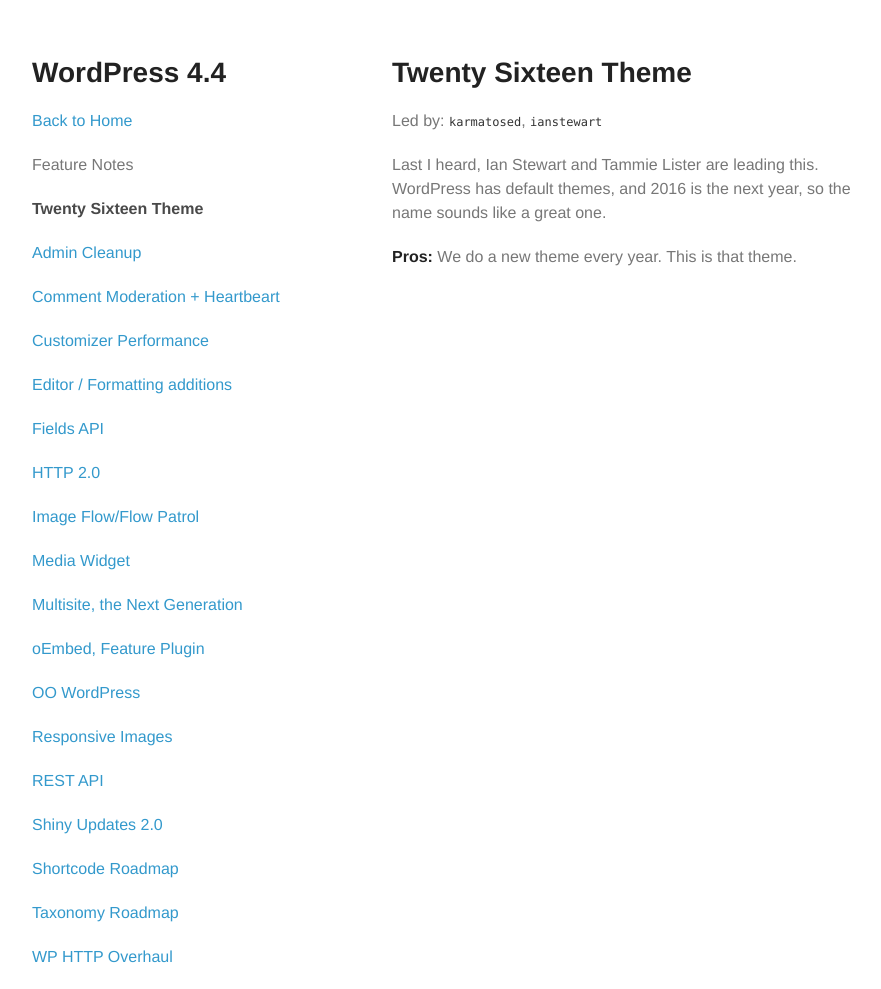
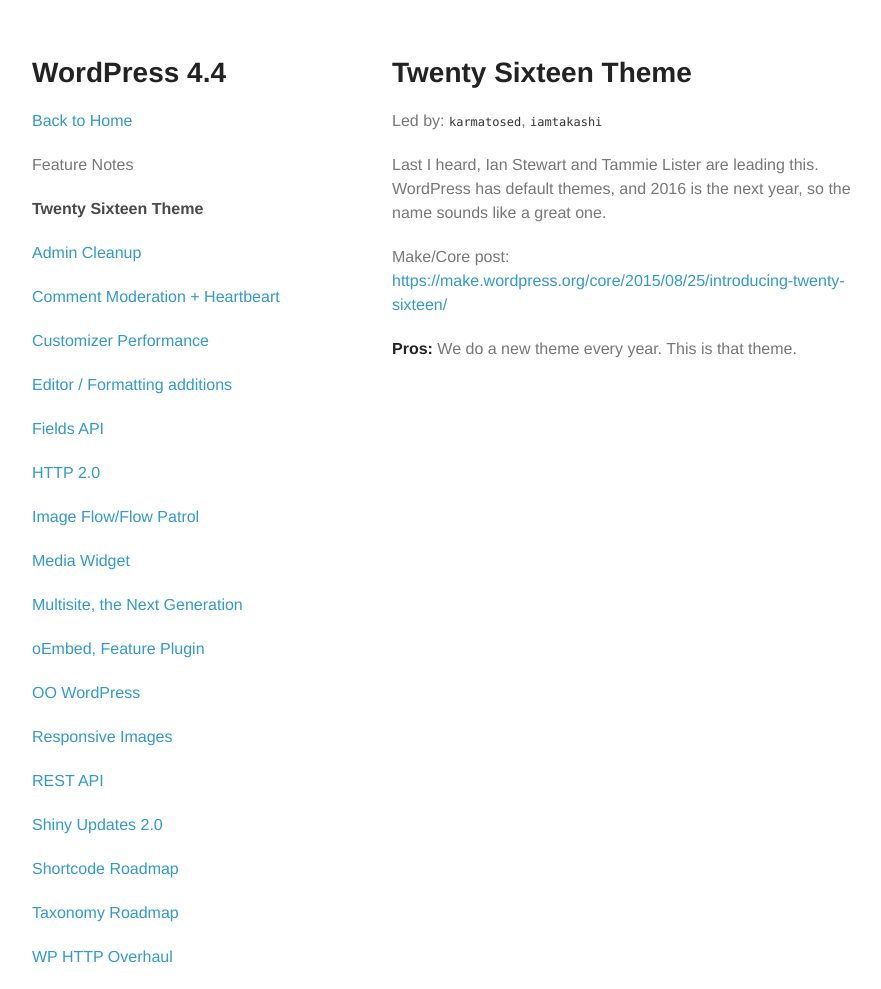
Before and after one commit to staylor/wordpress-4.4, a Jekyll site: the page built from _posts/2015-08-23-2016-theme.md, in a window 1280 px wide. Shown: the whole page, without its empty margins (178-1059 px from the left). Built offline with Jekyll 4.4.1, drawn with Linux system fonts in a browser that asks for light colours.

Commit message:
theme post

```diff
--- a/_posts/2015-08-23-2016-theme.md
+++ b/_posts/2015-08-23-2016-theme.md
@@ -5,9 +5,11 @@
 elevator_pitch: This will be the new default theme for WordPress
 ---
 
-Led by: `karmatosed`, `ianstewart`
+Led by: `karmatosed`, `iamtakashi`
 
 Last I heard, Ian Stewart and Tammie Lister are leading this. WordPress has
 default themes, and 2016 is the next year, so the name sounds like a great one.
 
+Make/Core post: [https://make.wordpress.org/core/2015/08/25/introducing-twenty-sixteen/](https://make.wordpress.org/core/2015/08/25/introducing-twenty-sixteen/)
+
 **Pros:** We do a new theme every year. This is that theme.
```
